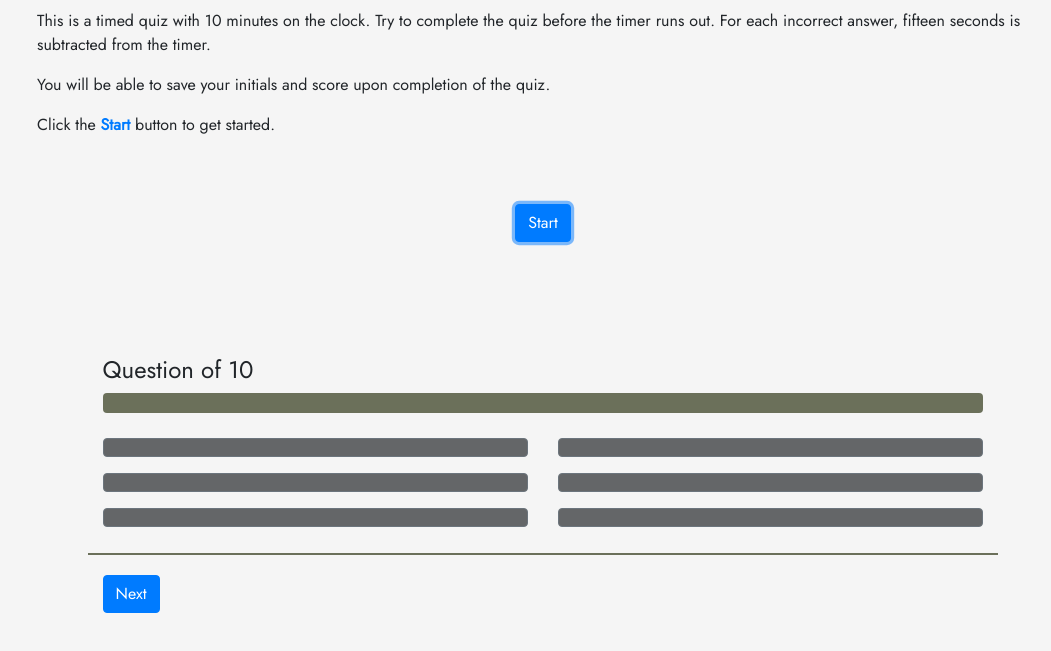
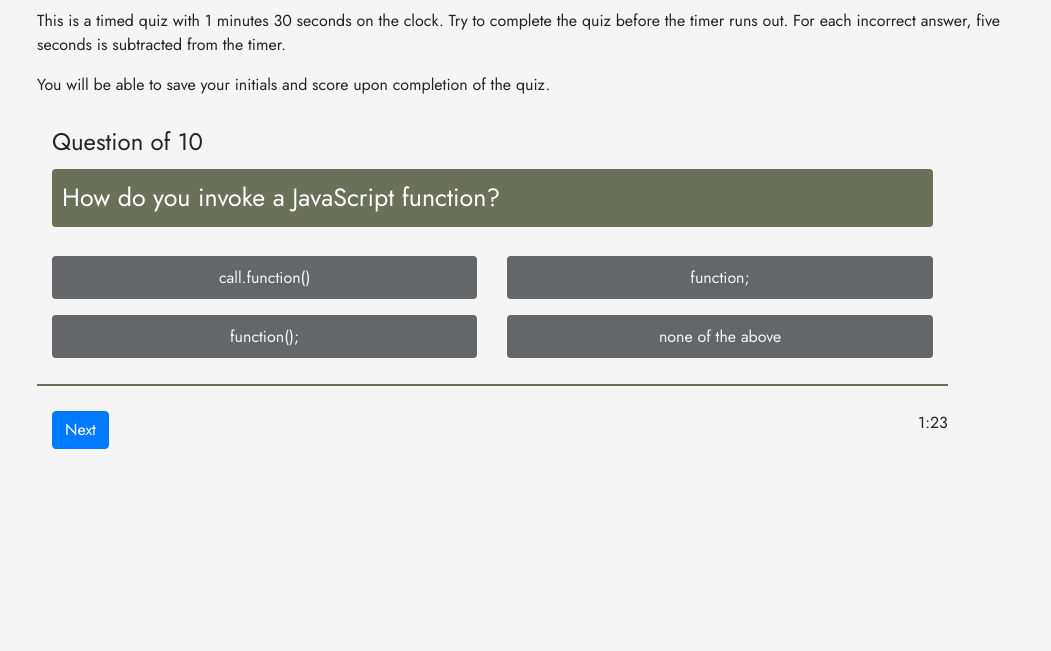
Before and after one commit to rad-a/code-quiz, a plain HTML site: page index.html in a window 1280 px wide. Both pictures are taken after a click on the button "Start". Shown: the part 119-770 px from the top of the page, without its empty margins (97-1148 px from the left). Drawn offline with nearby package versions, Linux system fonts and the light colour scheme.

Commit message:
Adding updated files

```diff
--- a/assets/css/style.css
+++ b/assets/css/style.css
@@ -45,6 +45,7 @@ h1 {
     height: 100%;
     display: flex;
     justify-content: center;
+
 }
 
 #start-btn {
@@ -72,7 +73,7 @@ h1 {
     border-radius: .25rem;
 }
 
-#answer-section button {
+#answer-section .btn {
 width: 100%;
 padding: 2%;
 margin-bottom: 1rem;
--- a/assets/js/script.js
+++ b/assets/js/script.js
@@ -1,12 +1,118 @@
-TODO
-//1. Create array of 10 questions made up of objects(multiple choices)
-//2. When user clicks Start Test button, timer starts & first question is displayed
-    //1a. Timer runs down
-//3. When user selects an answer,
-    //3a. If answer is correct, next question is displayed
-    //3b. If answer is incorrect, 15 seconds is subtracted from timer
-//4. Repeat step 2 until last question of array
-//5. When timer reaches 0 or user runs out of questions:
-    //5a. append a "Time's up" image to #game-over-screen
-    //5b. Display #save-initials
-    //5c. Save timer, score, and initials to local storage
+let startBtn = document.getElementById('start-btn');
+let quizSection = document.getElementById('main');
+let nextBtn = document.getElementById('next-question');
+let timer = document.getElementById('countdown-timer');
+let questionNumber = document.getElementById('question-num');
+let quizDisplaySetting = quizSection.style.display;
+let questionBox = document.getElementById('question');
+let ansOptionsLeft = document.getElementById('left-answers');
+let ansOptionsRight = document.getElementById('right-answers');
+let startInstruction = document.getElementById('hide-on-start');
+
+//Set countdown timer variables
+let counter = 0;
+let timeLeft = 90;
+
+//Declare initial index for questions
+let questionIndex = 0;
+
+
+const quizQuestions = [
+    {
+        question: 'How do you invoke a JavaScript function?',
+l_answers: [
+     'call.function()',
+     'function();'
+],
+r_answers: [
+     'function;',
+     'none of the above'
+],
+correctAnswer: 1
+    },
+{
+question: 'Which is not a method for declaring a variable?',
+l_answers: [
+     'variable',
+     'var'
+],
+r_answers: [
+     'const',
+     'let'
+],
+correctAnswer: 0
+},
+{
+    question: 'How do you create an array in JavaScript?',
+    l_answers: [
+         'createElement.array',
+         'array={}'
+    ],
+    r_answers:[
+         'var x = [];',
+        'var y = {}'
+    ],
+    correctAnswer: 2
+    }
+
+]
+
+
+
+//--WRITE FUNCTIONS--
+
+//start timer
+timer.innerHTML = convertSeconds(timeLeft);
+setInterval(countTime, 1000);
+
+function countTime() {
+    counter++;
+    timer.innerHTML = convertSeconds(timeLeft - counter);
+}
+
+//Convert timer to minutes + seconds
+function convertSeconds(s) {
+    let minutes = Math.floor(s / 60);
+    let seconds = s % 60;
+    return minutes + ':' + seconds;
+}
+
+
+//Start quiz
+startBtn.addEventListener('click', startQuiz)
+
+function startQuiz() {
+    startBtn.style.display = 'none';
+    startInstruction.style.display = 'none';
+    quizSection.style.display = 'block';
+    questionBox.innerHTML = quizQuestions[questionIndex].question;
+    createAnswerButtons();
+    }
+
+    //Create answer buttons and append to the correct <div> elements
+    function createAnswerButtons() {
+      for (let i=0; i < quizQuestions[questionIndex].l_answers.length; i++) {
+
+let option = document.createElement('button');
+option.innerHTML=quizQuestions[questionIndex].l_answers[i];
+$(option).addClass('btn option-button');
+option.id = i;
+ansOptionsLeft.appendChild(option);
+
+      }
+
+      for (let i=0; i < quizQuestions[questionIndex].r_answers.length; i++) {
+
+        let option = document.createElement('button');
+        option.innerHTML=quizQuestions[questionIndex].r_answers[i];
+        $(option).addClass('btn option-button');
+        option.id = i;
+        ansOptionsRight.appendChild(option);
+
+
+              }
+    }
+
+    $('.option-button').click(function() {
+        console.log(this.id);
+    });
--- a/index.html
+++ b/index.html
@@ -24,42 +24,51 @@
       href="https://fonts.googleapis.com/css2?family=Jost&family=Roboto+Slab&display=swap"
       rel="stylesheet"
     />
+
+    <script type="text/javascript" src="https://cdnjs.cloudflare.com/ajax/libs/jquery/3.2.1/jquery.min.js"></script>
+
   </head>
 
   <body>
     <div class="container">
       <h1>JavaScript Fundamentals Quiz</h1>
-      <p>This is a timed quiz with 10 minutes on the clock. Try to complete the quiz before the timer runs out. For each incorrect answer, fifteen seconds is subtracted from the timer.</p>
+      <p>This is a timed quiz with 1 minutes  30 seconds on the clock. Try to complete the quiz before the timer runs out. For each incorrect answer, five seconds is subtracted from the timer.</p>
       <p>You will be able to save your initials and score upon completion of the quiz.</p>
 
-    <p>Click the <span>Start</span> button to get started.</p>
+    <p id="hide-on-start">Click the <span>Start</span> button to get started.</p>
 
       <!-- The first screen user sees. Nothing else will be visible. Timer starts when clicked -->
 
       <button class="btn btn-primary" id="start-btn">Start</button>
 
-      <main id="main">
+      <main id="main" style="display: none;">
         <div class="quiz-section">
-          <h4>Question of 10</h4>
+          <h4>Question <span id="question-num"></span> of 10</h4>
           <p id="question"></p>
           <div class="row" id="answer-section">
             <div class="col-sm-12 col-md-6" id="left-answers">
+              <!-- <button type="button" class="btn btn-block btn-secondary"></button>
               <button type="button" class="btn btn-block btn-secondary"></button>
-              <button type="button" class="btn btn-block btn-secondary"></button>
-              <button type="button" class="btn btn-block btn-secondary"></button>
+  -->
             </div>
             <div class="col-sm-12 col-md-6" id="right-answers">
-              <button type="button" class="btn btn-block btn-secondary"></button>
-              <button type="button" class="btn btn-block btn-secondary"></button>
-              <button type="button" class="btn btn-block btn-secondary"></button>
+              <!-- <button type="button" class="btn btn-block btn-secondary"></button>
+              <button type="button" class="btn btn-block btn-secondary"></button> -->
+
             </div>
           </div>
-          <div id="quiz-footer">
-            <button type="button" class="btn btn-primary">Next</button>
-            <p id="countdown-timer"></p>
+          <div class="row" id="quiz-footer">
+            <div class="col" id="next-col">
+            <button type="button" class="btn btn-primary" id="next-question">Next</button>
+            </div>
+            <div class="col-xs-2" id="timer-col">
+            <p id="countdown-timer">___</p>
+            </div>
           </div>
         </div>
       </main>
     </div>
+
+    <script src="./assets/js/script.js"></script>
   </body>
 </html>
```
Also changed, not shown: 1 other file.
